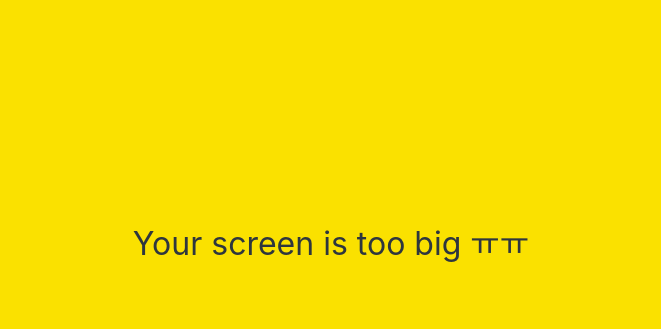
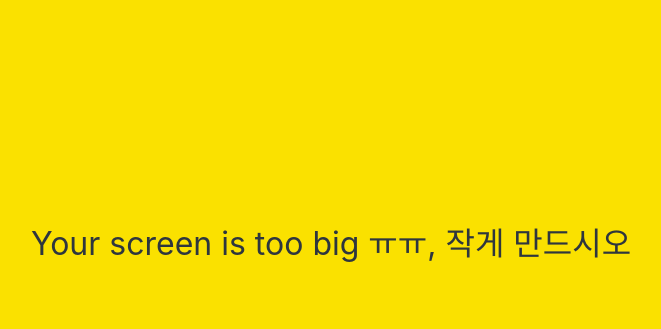
Before and after one commit to kimgalaxy/kts-talk, a plain HTML site: page index.html in a window 1280 px wide. Shown: the part 156-485 px from the top of the page, without its empty margins (309-970 px from the left). Drawn offline with nearby package versions, Linux system fonts and the light colour scheme.

Commit message:
edit html

```diff
--- a/index.html
+++ b/index.html
@@ -35,7 +35,7 @@
     </form>
 
     <div id="no-mobile">
-      <span>Your screen is too big ㅠㅠ</span>
+      <span>Your screen is too big ㅠㅠ, 작게 만드시오</span>
     </div>
 
     <script src="https://kit.fontawesome.com/6478f529f2.js" crossorigin="anonymous"></script>
```
